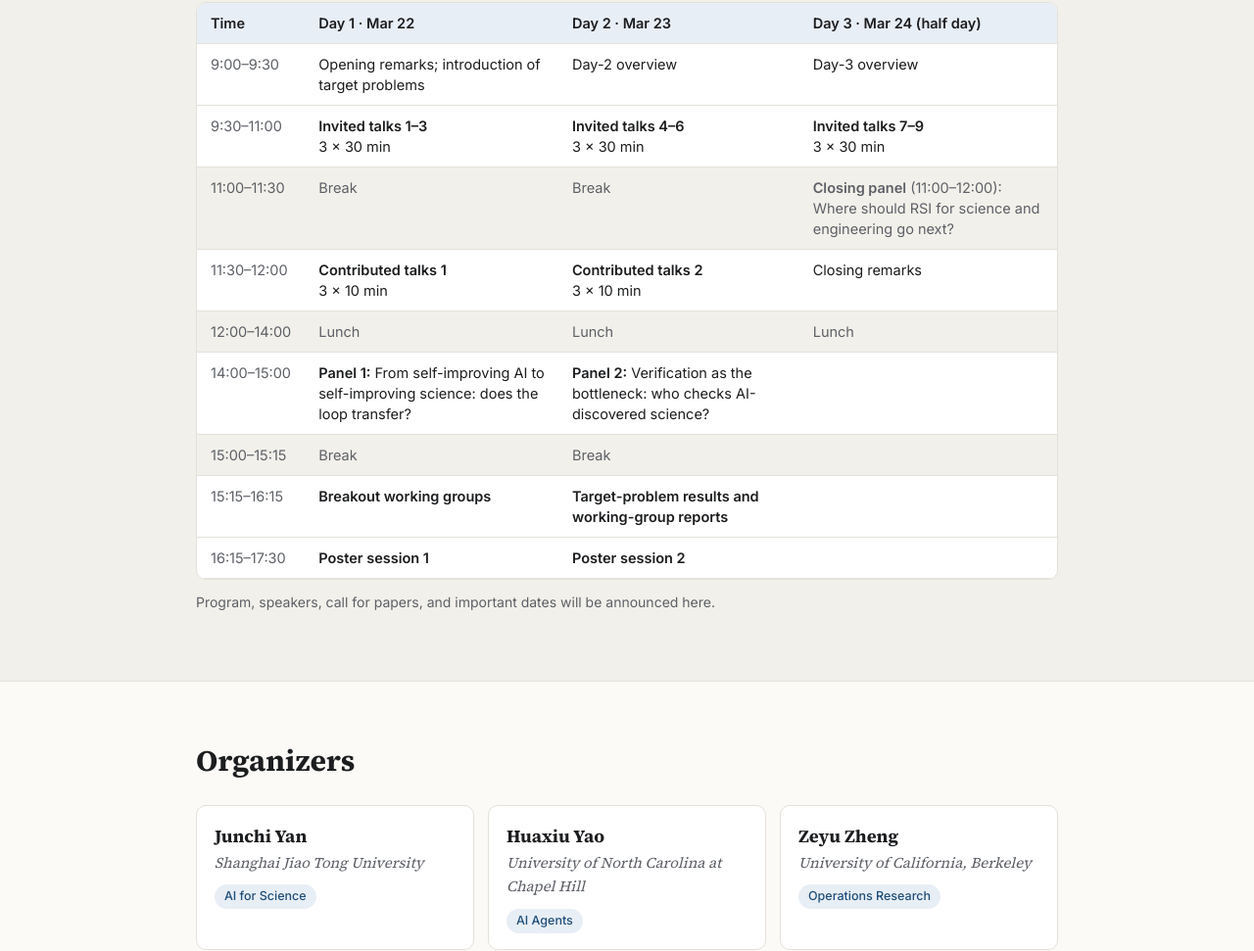
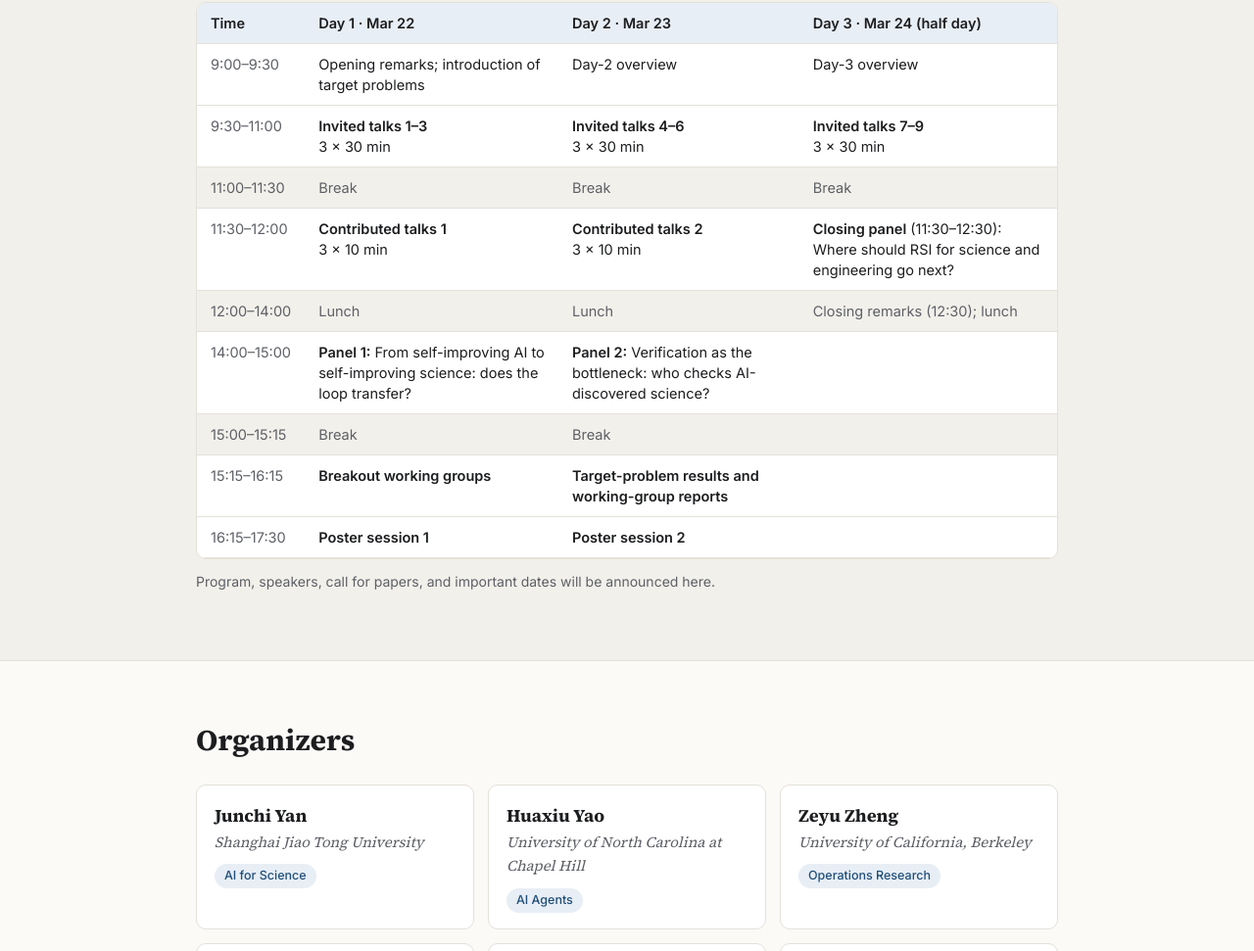
Before and after one commit to rsi4se/rsi4se.github.io, a plain HTML site: page index.html in a window 1280 px wide. Shown: the part 3083-4054 px from the top of the page at 98% size. Drawn offline with Linux system fonts and the light colour scheme.

Commit message:
Day 3 break at 11:00

```diff
--- a/index.html
+++ b/index.html
@@ -191,9 +191,9 @@
     <tbody>
       <tr><td class="time">9:00–9:30</td><td>Opening remarks; introduction of target problems</td><td>Day-2 overview</td><td>Day-3 overview</td></tr>
       <tr><td class="time">9:30–11:00</td><td><b>Invited talks 1–3</b><br>3 × 30 min</td><td><b>Invited talks 4–6</b><br>3 × 30 min</td><td><b>Invited talks 7–9</b><br>3 × 30 min</td></tr>
-      <tr class="quiet"><td class="time">11:00–11:30</td><td>Break</td><td>Break</td><td><b>Closing panel</b> (11:00–12:00): Where should RSI for science and engineering go next?</td></tr>
-      <tr><td class="time">11:30–12:00</td><td><b>Contributed talks 1</b><br>3 × 10 min</td><td><b>Contributed talks 2</b><br>3 × 10 min</td><td>Closing remarks</td></tr>
-      <tr class="quiet"><td class="time">12:00–14:00</td><td>Lunch</td><td>Lunch</td><td>Lunch</td></tr>
+      <tr class="quiet"><td class="time">11:00–11:30</td><td>Break</td><td>Break</td><td>Break</td></tr>
+      <tr><td class="time">11:30–12:00</td><td><b>Contributed talks 1</b><br>3 × 10 min</td><td><b>Contributed talks 2</b><br>3 × 10 min</td><td><b>Closing panel</b> (11:30–12:30): Where should RSI for science and engineering go next?</td></tr>
+      <tr class="quiet"><td class="time">12:00–14:00</td><td>Lunch</td><td>Lunch</td><td>Closing remarks (12:30); lunch</td></tr>
       <tr><td class="time">14:00–15:00</td><td><b>Panel 1:</b> From self-improving AI to self-improving science: does the loop transfer?</td><td><b>Panel 2:</b> Verification as the bottleneck: who checks AI-discovered science?</td><td></td></tr>
       <tr class="quiet"><td class="time">15:00–15:15</td><td>Break</td><td>Break</td><td></td></tr>
       <tr><td class="time">15:15–16:15</td><td><b>Breakout working groups</b></td><td><b>Target-problem results and working-group reports</b></td><td></td></tr>
```
